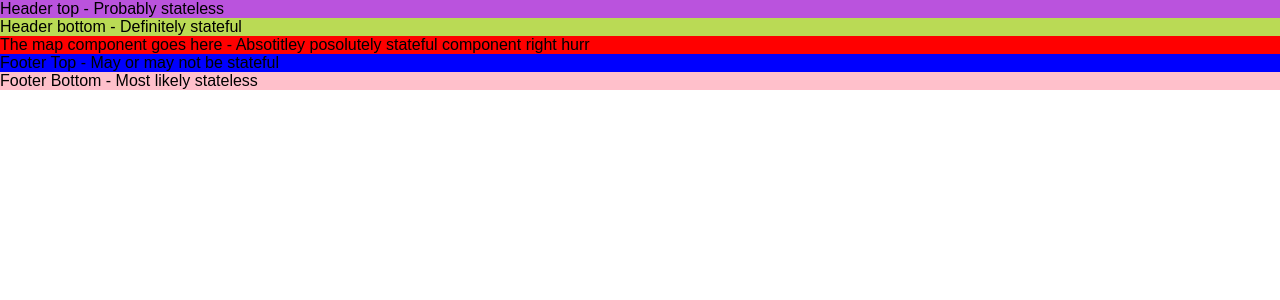
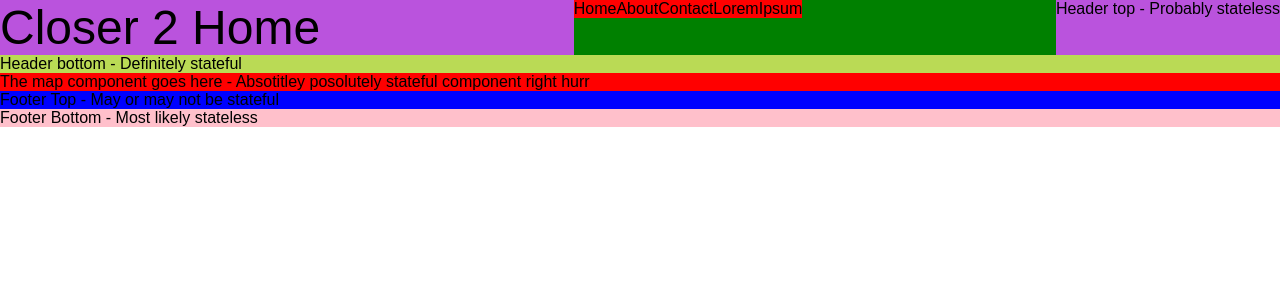
Before and after one commit to askaper/Closer2Home2016, a React (Create React App) app: page / in a window 1280 px wide. Shown: the top 300 px of the page. Built offline with nearby package versions, Linux system fonts and the light colour scheme.

Commit message:
Fixed broken reset and layout WIP

```diff
--- a/src/components/Header.js
+++ b/src/components/Header.js
@@ -6,6 +6,18 @@ class Header extends Component {
 
       <div>
         <div className="header-top">
+          <div className="header-top-logo">
+            Closer 2 Home
+          </div>
+          <div className="header-top-nav-items">
+            <ul className="links">
+              <li>Home</li>
+              <li>About</li>
+              <li>Contact</li>
+              <li>Lorem</li>
+              <li>Ipsum</li>
+            </ul>
+          </div>
           Header top - Probably stateless
         </div>
         <div className="header-bottom">
--- a/src/css/App.css
+++ b/src/css/App.css
@@ -1,11 +1,28 @@
-
 
 .header-top {
   background-color: #BA53DD;
   display: flex;
 }
 
+.header-top-logo {
+  flex: 1 auto;
+  align-content: flex-start;
+  font-size: 36pt;
+  color: black;
+}
 
+.header-top-nav-items {
+  margin: 0 auto;
+  flex: 1 auto;
+  background-color: green;
+}
+
+.links > li {
+  display: inline-block;
+  list-style: none;
+  margin: 0;
+  background-color: red;
+}
 
 .header-bottom {
   background-color: #BADA55;
--- a/src/index.css
+++ b/src/index.css
@@ -1,4 +1,4 @@
-body {
+* {
   margin: 0;
   padding: 0;
   font-family: sans-serif;
```
